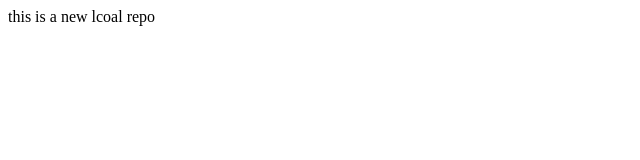
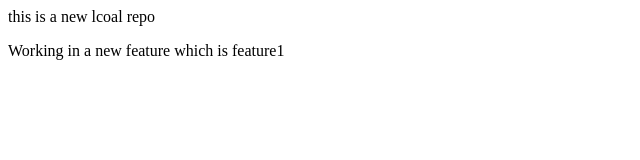
Before and after one commit to samrddhi-chara/localrepo, a plain HTML site: page index.html in a window 1280 px wide. Shown: the whole page, without its empty margins (0-640 px from the left). Drawn offline with Linux system fonts and the light colour scheme.

Commit message:
changed new feature

```diff
--- a/index.html
+++ b/index.html
@@ -1 +1,2 @@
 <p>this is a new lcoal repo</p>
+<p>Working in a new feature which is feature1</p>
```
